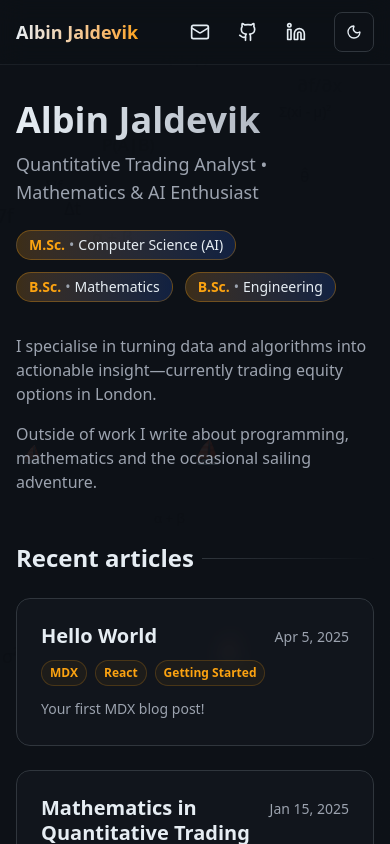
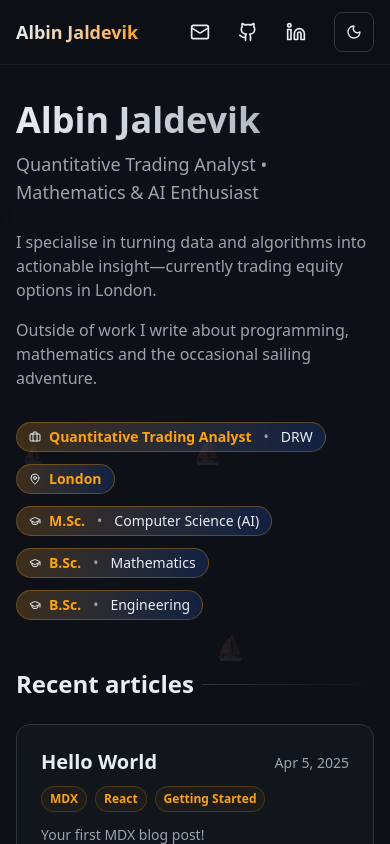
Before and after one commit to albinjal/jaldevik.com, a React (Vite) app: page / in a window 390 px wide. Shown: the top 844 px of the page. Built offline with nearby package versions, Linux system fonts and the light colour scheme.

Commit message:
fix: prevent mobile overflow in blog navigation
- Add text truncation with ellipsis for long post titles
- Prevent icons from shrinking with flex-shrink-0
- Add proper min-width constraints for flex layout
- Improve mobile UX by eliminating horizontal overflow

```diff
--- a/src/components/BlogPostFooter.tsx
+++ b/src/components/BlogPostFooter.tsx
@@ -19,28 +19,37 @@ export function BlogPostFooter({ currentSlug }: BlogPostFooterProps) {
     <footer className="mt-16 space-y-6">
       {/* Navigation between posts */}
       {(previousPost || nextPost) && (
-        <nav className="flex items-center justify-between">
-          <div className="flex-1">
-            {previousPost && (
+        <nav className="flex items-center justify-between md:justify-between">
+          {/* Previous post */}
+          <div className="mr-2 min-w-0 flex-1">
+            {previousPost ? (
               <Button
                 variant="ghost"
                 asChild
-                className="group h-auto justify-start p-4"
+                className="group h-auto w-full justify-start p-4"
               >
-                <Link to={previousPost.path} className="flex items-start gap-3">
-                  <ArrowLeft className="mt-1 h-4 w-4 transition-transform group-hover:-translate-x-1" />
-                  <div className="text-left">
+                <Link
+                  to={previousPost.path}
+                  className="flex min-w-0 items-start gap-3"
+                >
+                  <ArrowLeft className="mt-1 h-4 w-4 flex-shrink-0 transition-transform group-hover:-translate-x-1" />
+                  <div className="min-w-0 flex-1 text-left">
                     <div className="text-muted-foreground text-sm">
                       Previous
                     </div>
-                    <div className="font-medium">{previousPost.title}</div>
+                    <div className="truncate font-medium">
+                      {previousPost.title}
+                    </div>
                   </div>
                 </Link>
               </Button>
+            ) : (
+              <div />
             )}
           </div>
 
-          <div className="mx-4 flex-shrink-0">
+          {/* All posts button - hidden on mobile */}
+          <div className="hidden md:mx-4 md:flex md:flex-shrink-0">
             <Button variant="outline" size="sm" asChild>
               <Link to="/" className="flex items-center gap-2">
                 <Home className="h-4 w-4" />
@@ -49,19 +58,23 @@ export function BlogPostFooter({ currentSlug }: BlogPostFooterProps) {
             </Button>
           </div>
 
-          <div className="flex flex-1 justify-end">
+          {/* Next post */}
+          <div className="ml-2 flex min-w-0 flex-1 justify-end">
             {nextPost && (
               <Button
                 variant="ghost"
                 asChild
-                className="group h-auto justify-end p-4"
+                className="group h-auto w-full justify-end p-4"
               >
-                <Link to={nextPost.path} className="flex items-start gap-3">
-                  <div className="text-right">
+                <Link
+                  to={nextPost.path}
+                  className="flex min-w-0 items-start gap-3"
+                >
+                  <div className="min-w-0 flex-1 text-right">
                     <div className="text-muted-foreground text-sm">Next</div>
-                    <div className="font-medium">{nextPost.title}</div>
+                    <div className="truncate font-medium">{nextPost.title}</div>
                   </div>
-                  <ArrowRight className="mt-1 h-4 w-4 transition-transform group-hover:translate-x-1" />
+                  <ArrowRight className="mt-1 h-4 w-4 flex-shrink-0 transition-transform group-hover:translate-x-1" />
                 </Link>
               </Button>
             )}
--- /dev/null
+++ b/src/components/InfoChip.tsx
@@ -0,0 +1,47 @@
+import { Badge } from '@/components/ui/badge';
+import { Briefcase, GraduationCap, MapPin } from 'lucide-react';
+
+interface InfoChipProps {
+  type: 'degree' | 'location' | 'occupation';
+  primary: string;
+  secondary?: string;
+  variant?: 'default' | 'secondary' | 'outline';
+}
+
+export default function InfoChip({
+  type,
+  primary,
+  secondary,
+  variant = 'secondary',
+}: InfoChipProps) {
+  const getIcon = () => {
+    switch (type) {
+      case 'degree':
+        return <GraduationCap className="h-3 w-3" />;
+      case 'location':
+        return <MapPin className="h-3 w-3" />;
+      case 'occupation':
+        return <Briefcase className="h-3 w-3" />;
+      default:
+        return null;
+    }
+  };
+
+  return (
+    <Badge
+      variant={variant}
+      className="from-primary/20 to-accent/20 border-primary/30 text-foreground hover:from-primary/30 hover:to-accent/30 bg-gradient-to-r px-3 py-1 text-sm font-medium transition-all duration-200"
+    >
+      <span className="flex items-center gap-2">
+        {getIcon()}
+        <span className="text-primary font-semibold">{primary}</span>
+        {secondary && (
+          <>
+            <span className="text-muted-foreground mx-1">•</span>
+            <span>{secondary}</span>
+          </>
+        )}
+      </span>
+    </Badge>
+  );
+}
--- a/src/pages/Home.tsx
+++ b/src/pages/Home.tsx
@@ -1,7 +1,7 @@
 import { posts } from '@/generated/posts.js';
 import type { PostMeta } from '@/generated/posts.js';
 import { Link } from 'react-router-dom';
-import DegreeChip from '../components/DegreeChip.tsx';
+import InfoChip from '../components/InfoChip.tsx';
 import { Badge } from '../components/ui/badge.tsx';
 
 export default function HomePage() {
@@ -19,15 +19,8 @@ export default function HomePage() {
           Quantitative Trading Analyst • Mathematics & AI Enthusiast
         </p>
 
-        {/* Degree Chips */}
-        <div className="mb-8 flex flex-wrap gap-3">
-          <DegreeChip degree="M.Sc." field="Computer Science (AI)" />
-          <DegreeChip degree="B.Sc." field="Mathematics" />
-          <DegreeChip degree="B.Sc." field="Engineering" />
-        </div>
-
         {/* Description */}
-        <div className="mb-12 max-w-prose">
+        <div className="mb-8 max-w-prose">
           <p className="text-muted-foreground mb-4">
             I specialise in turning data and algorithms into actionable
             insight—currently trading equity options in London.
@@ -36,6 +29,23 @@ export default function HomePage() {
             Outside of work I write about programming, mathematics and the
             occasional sailing adventure.
           </p>
+        </div>
+
+        {/* Info Chips */}
+        <div className="mb-12 flex flex-wrap gap-3">
+          <InfoChip
+            type="occupation"
+            primary="Quantitative Trading Analyst"
+            secondary="DRW"
+          />
+          <InfoChip type="location" primary="London" />
+          <InfoChip
+            type="degree"
+            primary="M.Sc."
+            secondary="Computer Science (AI)"
+          />
+          <InfoChip type="degree" primary="B.Sc." secondary="Mathematics" />
+          <InfoChip type="degree" primary="B.Sc." secondary="Engineering" />
         </div>
 
         {/* Recent articles */}
```
